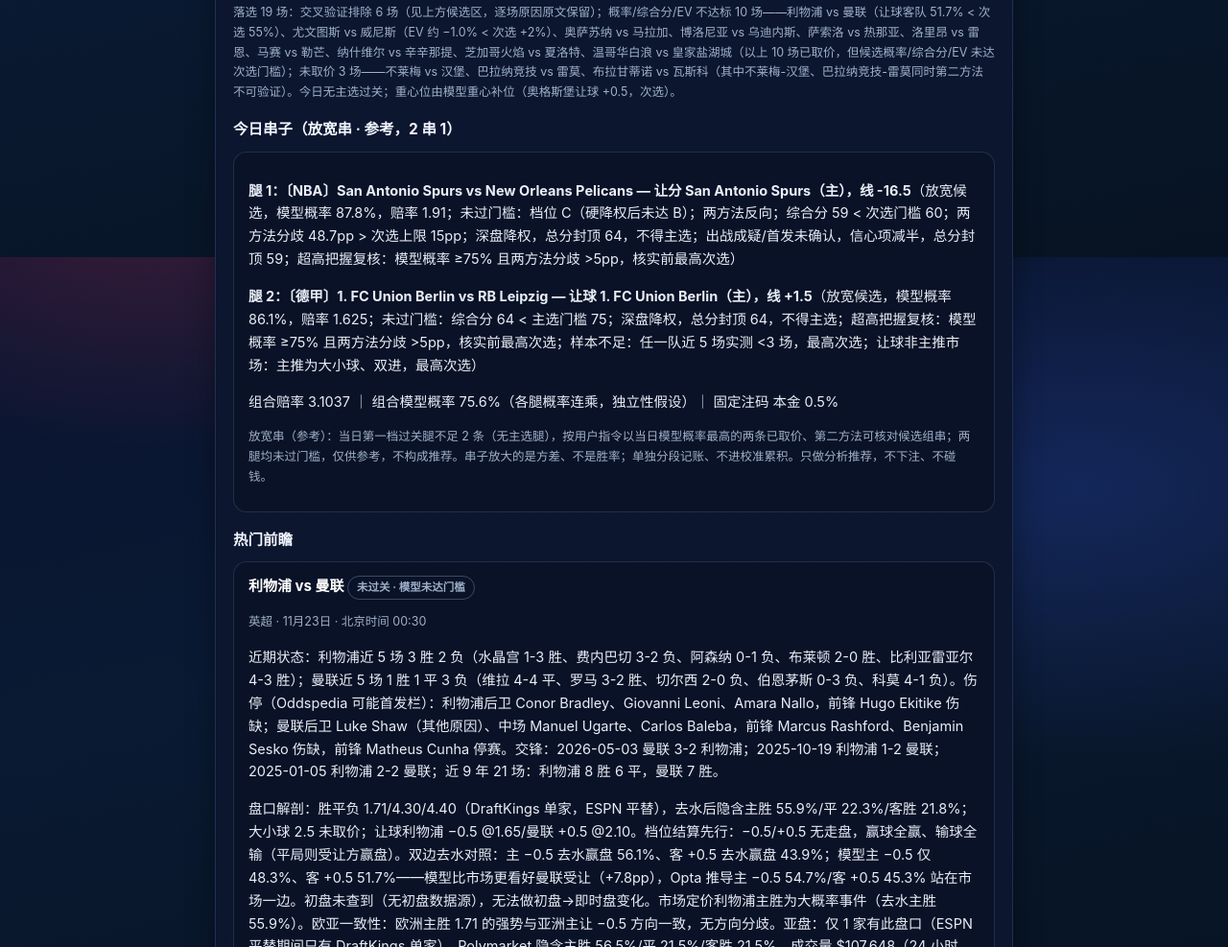
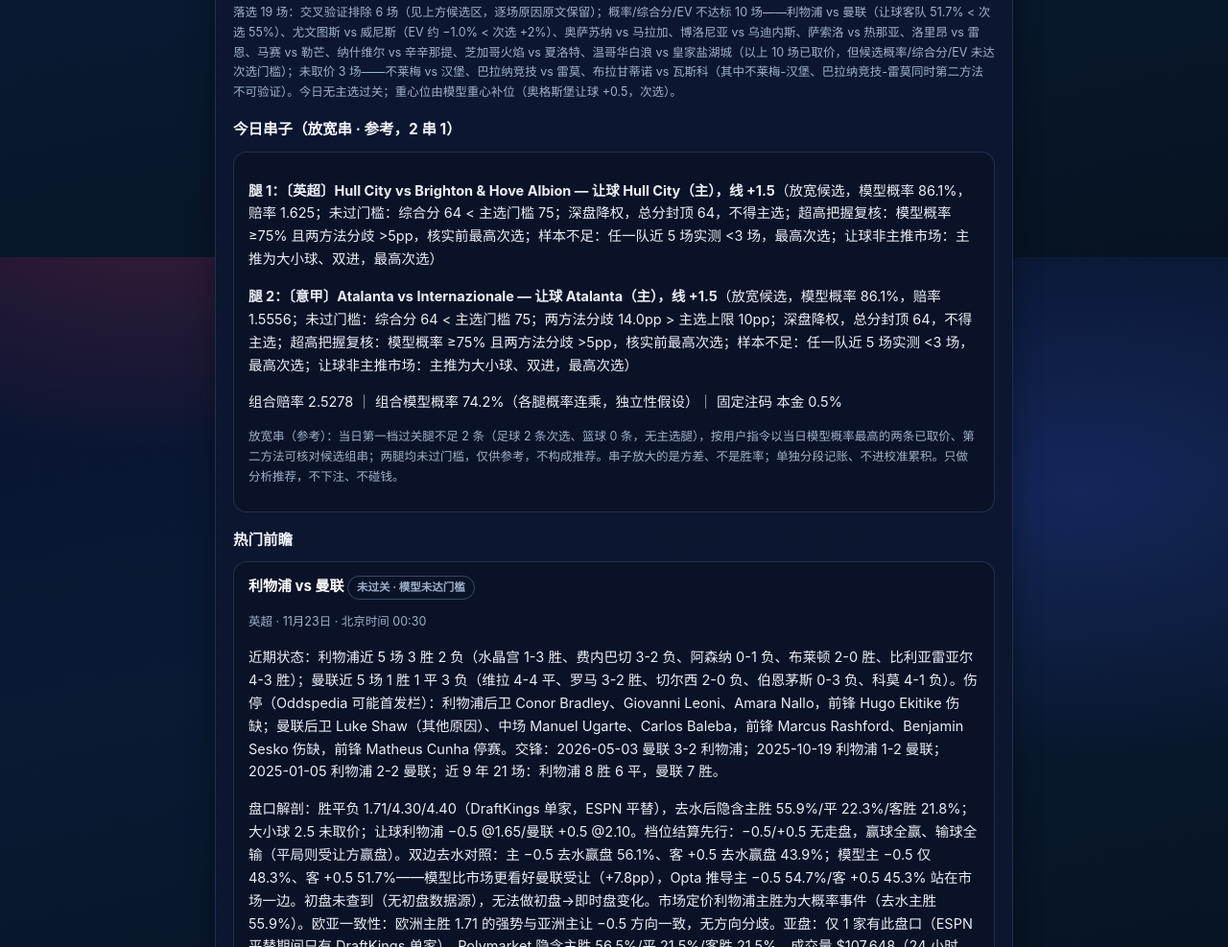
Before and after one commit to Qinxingfeng/qinxingfeng.github.io, a plain HTML site: page index.html in a window 1280 px wide. Shown: the part 8532-9519 px from the top of the page at 96% size. Drawn offline with Linux system fonts and the light colour scheme.

Commit message:
deploy index.html

```diff
--- a/index.html
+++ b/index.html
@@ -409,10 +409,10 @@ footer{color:var(--muted2);font-size:12.5px;text-align:center;padding:12px 0}
 
 <h3>今日串子（放宽串 · 参考，2 串 1）</h3>
 <div class="match">
-<p><b>腿 1：〔NBA〕San Antonio Spurs vs New Orleans Pelicans — 让分 San Antonio Spurs（主），线 -16.5</b>（放宽候选，模型概率 87.8%，赔率 1.91；未过门槛：档位 C（硬降权后未达 B）；两方法反向；综合分 59 &lt; 次选门槛 60；两方法分歧 48.7pp &gt; 次选上限 15pp；深盘降权，总分封顶 64，不得主选；出战成疑/首发未确认，信心项减半，总分封顶 59；超高把握复核：模型概率 ≥75% 且两方法分歧 &gt;5pp，核实前最高次选）</p>
-<p><b>腿 2：〔德甲〕1. FC Union Berlin vs RB Leipzig — 让球 1. FC Union Berlin（主），线 +1.5</b>（放宽候选，模型概率 86.1%，赔率 1.625；未过门槛：综合分 64 &lt; 主选门槛 75；深盘降权，总分封顶 64，不得主选；超高把握复核：模型概率 ≥75% 且两方法分歧 &gt;5pp，核实前最高次选；样本不足：任一队近 5 场实测 &lt;3 场，最高次选；让球非主推市场：主推为大小球、双进，最高次选）</p>
-<p>组合赔率 3.1037 ｜ 组合模型概率 75.6%（各腿概率连乘，独立性假设）｜ 固定注码 本金 0.5%</p>
-<p class="small">放宽串（参考）：当日第一档过关腿不足 2 条（无主选腿），按用户指令以当日模型概率最高的两条已取价、第二方法可核对候选组串；两腿均未过门槛，仅供参考，不构成推荐。串子放大的是方差、不是胜率；单独分段记账、不进校准累积。只做分析推荐，不下注、不碰钱。</p>
+<p><b>腿 1：〔英超〕Hull City vs Brighton &amp; Hove Albion — 让球 Hull City（主），线 +1.5</b>（放宽候选，模型概率 86.1%，赔率 1.625；未过门槛：综合分 64 &lt; 主选门槛 75；深盘降权，总分封顶 64，不得主选；超高把握复核：模型概率 ≥75% 且两方法分歧 &gt;5pp，核实前最高次选；样本不足：任一队近 5 场实测 &lt;3 场，最高次选；让球非主推市场：主推为大小球、双进，最高次选）</p>
+<p><b>腿 2：〔意甲〕Atalanta vs Internazionale — 让球 Atalanta（主），线 +1.5</b>（放宽候选，模型概率 86.1%，赔率 1.5556；未过门槛：综合分 64 &lt; 主选门槛 75；两方法分歧 14.0pp &gt; 主选上限 10pp；深盘降权，总分封顶 64，不得主选；超高把握复核：模型概率 ≥75% 且两方法分歧 &gt;5pp，核实前最高次选；样本不足：任一队近 5 场实测 &lt;3 场，最高次选；让球非主推市场：主推为大小球、双进，最高次选）</p>
+<p>组合赔率 2.5278 ｜ 组合模型概率 74.2%（各腿概率连乘，独立性假设）｜ 固定注码 本金 0.5%</p>
+<p class="small">放宽串（参考）：当日第一档过关腿不足 2 条（足球 2 条次选、篮球 0 条，无主选腿），按用户指令以当日模型概率最高的两条已取价、第二方法可核对候选组串；两腿均未过门槛，仅供参考，不构成推荐。串子放大的是方差、不是胜率；单独分段记账、不进校准累积。只做分析推荐，不下注、不碰钱。</p>
 </div>
 
 <h3>热门前瞻</h3>
@@ -816,6 +816,14 @@ footer{color:var(--muted2);font-size:12.5px;text-align:center;padding:12px 0}
 <p class="small">预告条目只作赛程登记，不构成推荐、不落盘 picks、不进台账。</p>
 </div>
 </details>
+
+<h3>今日串子（放宽串 · 参考，2 串 1）</h3>
+<div class="match">
+<p><b>腿 1：〔英超〕Hull City vs Brighton &amp; Hove Albion — 让球 Hull City（主），线 +1.5</b>（放宽候选，模型概率 86.1%，赔率 1.625；未过门槛：综合分 64 &lt; 主选门槛 75；深盘降权，总分封顶 64，不得主选；超高把握复核：模型概率 ≥75% 且两方法分歧 &gt;5pp，核实前最高次选；样本不足：任一队近 5 场实测 &lt;3 场，最高次选；让球非主推市场：主推为大小球、双进，最高次选）</p>
+<p><b>腿 2：〔意甲〕Atalanta vs Internazionale — 让球 Atalanta（主），线 +1.5</b>（放宽候选，模型概率 86.1%，赔率 1.5556；未过门槛：综合分 64 &lt; 主选门槛 75；两方法分歧 14.0pp &gt; 主选上限 10pp；深盘降权，总分封顶 64，不得主选；超高把握复核：模型概率 ≥75% 且两方法分歧 &gt;5pp，核实前最高次选；样本不足：任一队近 5 场实测 &lt;3 场，最高次选；让球非主推市场：主推为大小球、双进，最高次选）</p>
+<p>组合赔率 2.5278 ｜ 组合模型概率 74.2%（各腿概率连乘，独立性假设）｜ 固定注码 本金 0.5%</p>
+<p class="small">放宽串（参考）：当日第一档过关腿不足 2 条（足球 2 条次选、篮球 0 条，无主选腿），按用户指令以当日模型概率最高的两条已取价、第二方法可核对候选组串；两腿均未过门槛，仅供参考，不构成推荐。串子放大的是方差、不是胜率；单独分段记账、不进校准累积。只做分析推荐，不下注、不碰钱。</p>
+</div>
 </div>
 </section>
 </div>
```
